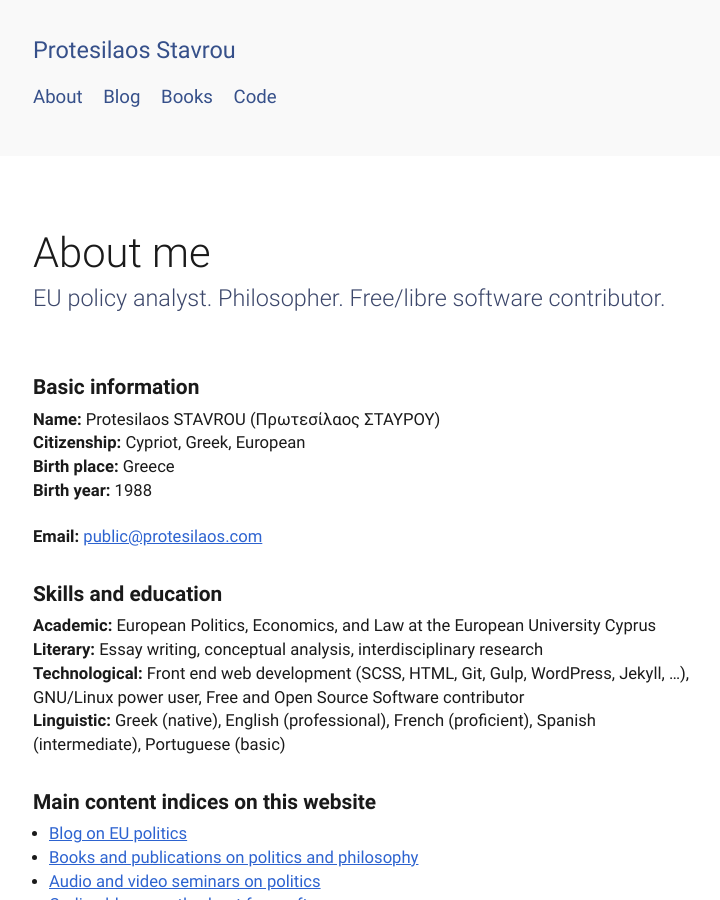
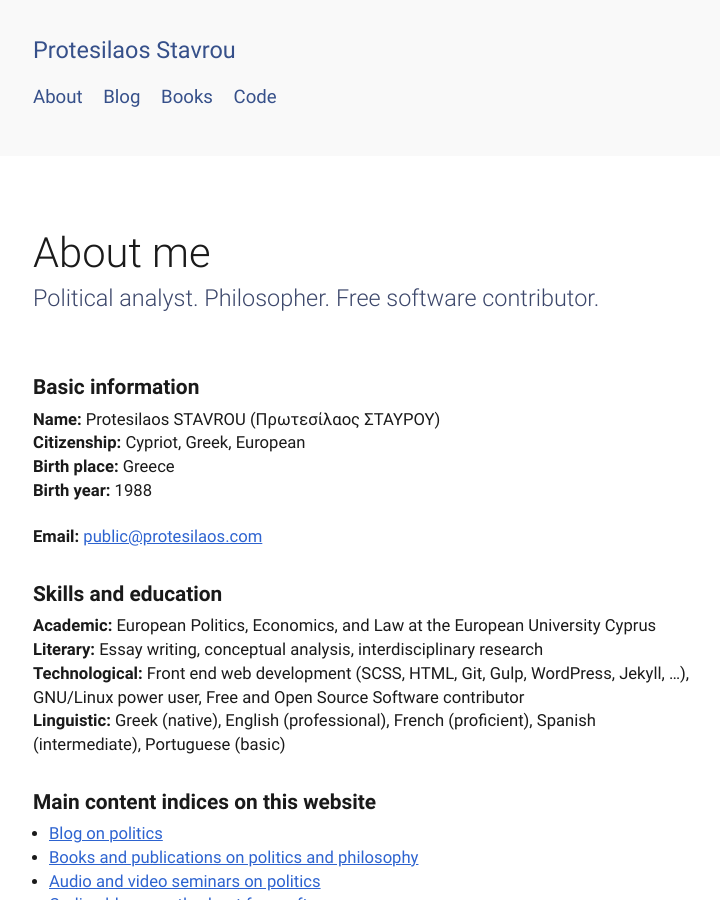
Before and after one commit to protesilaos/protesilaos.github.io, a Jekyll site: the page built from _pages/author.md, in a window 1280 px wide and 900 px high. Shown: the whole window, without its empty margins (271-991 px from the left). Built offline with Jekyll 4.4.1, drawn with Linux system fonts in a browser that asks for light colours.

Commit message:
Minor refinements

```diff
--- a/_config.yml
+++ b/_config.yml
@@ -2,7 +2,7 @@
 title: Protesilaos Stavrou
 email: public@protesilaos.com
 author: Protesilaos Stavrou
-description: "EU policy analyst. Philosopher. Free/libre software contributor."
+description: "Political analyst. Philosopher. Free software contributor."
 baseurl: ""
 url: "https://protesilaos.com"
 date_format: "%Y-%m-%d"
--- a/_data/text.yml
+++ b/_data/text.yml
@@ -1,6 +1,7 @@
 # General
-blog: "Blog on EU politics"
-description: "EU policy analyst. Philosopher. Free/libre software contributor."
+# NOTE these are currently not used
+blog: "Blog on politics"
+description: "Political analyst. Philosopher. Free software contributor."
 publications: "Books and independent publications"
 greek: "Άρθρα στα ελληνικά (articles in greek)"
 
--- a/_pages/author.md
+++ b/_pages/author.md
@@ -1,7 +1,7 @@
 ---
 title: "About me"
-subtitle: "EU policy analyst. Philosopher. Free/libre software contributor."
-excerpt: "Profile page of Protesilaos Stavrou. European Union policy analyst. Philosopher. Free/libre software contributor."
+subtitle: "Political analyst. Philosopher. Free software contributor."
+excerpt: "Profile page of Protesilaos Stavrou. Political analyst. EU specialist. Philosopher. Free/libre software contributor."
 permalink: /author/
 layout: page
 ---
@@ -23,7 +23,7 @@ layout: page
 
 ## Main content indices on this website
 
-- [Blog on EU politics](/blog/)
+- [Blog on politics](/blog/)
 - [Books and publications on politics and philosophy](/books/)
 - [Audio and video seminars on politics](/seminars/)
 - [Coding blog, mostly about free software](/codelog/)
```
